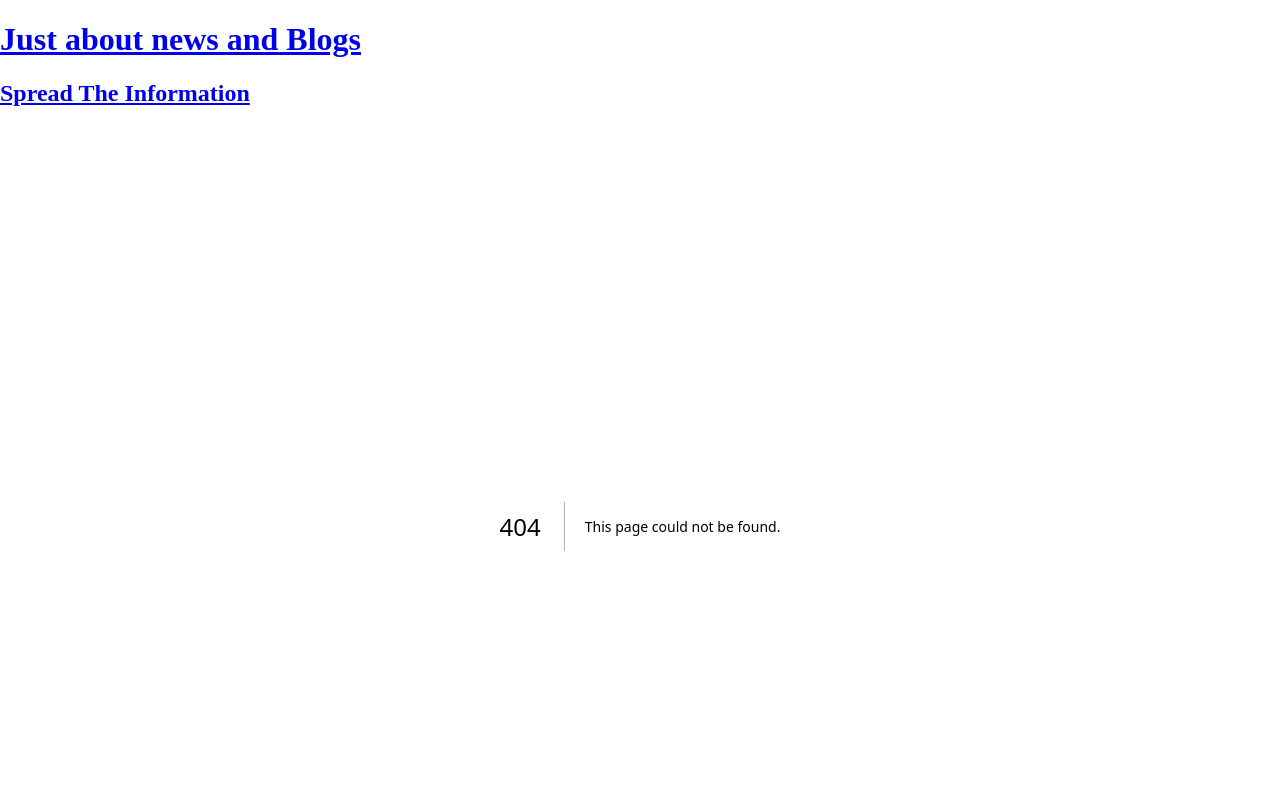
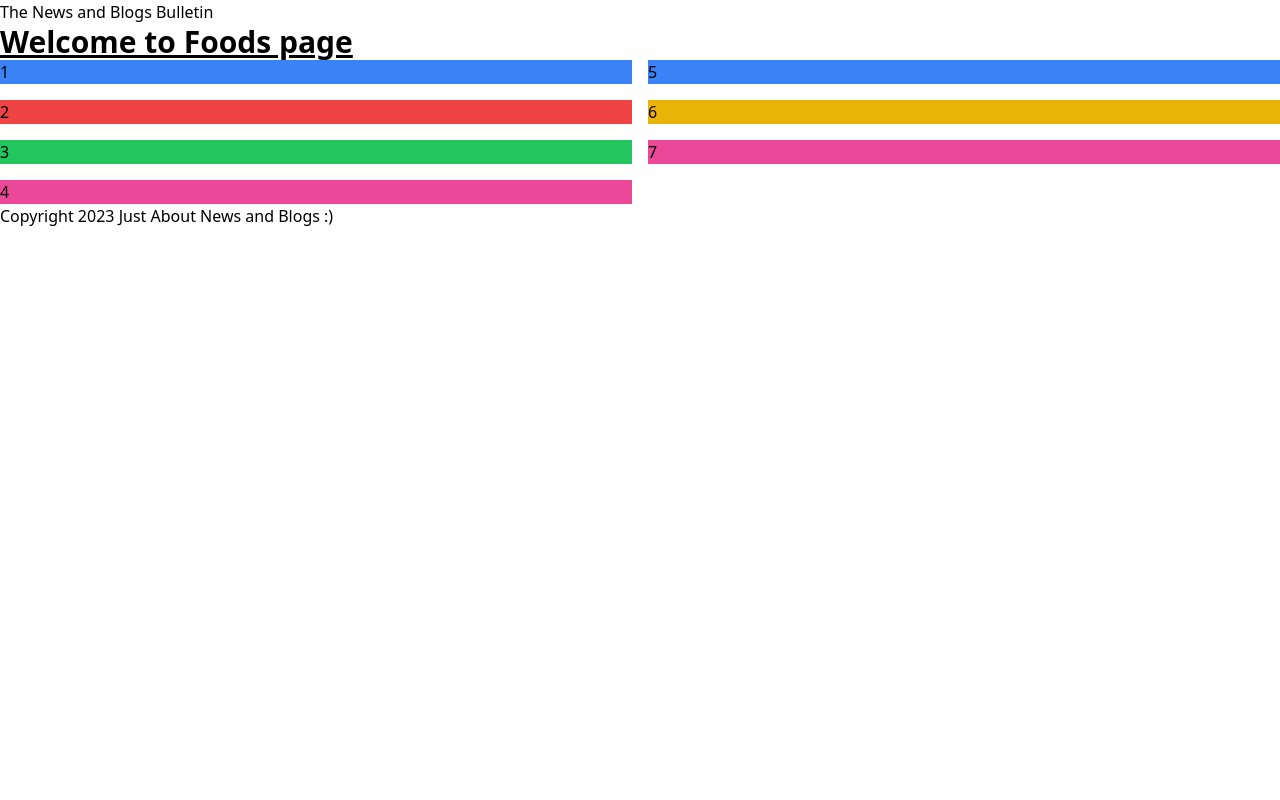
Before and after one commit to mdtauqeeralam21/The-News-Bulletin, a Next.js app: page /foods in a window 1280 px wide. Before the commit this address had no page. Shown: the top 800 px of the page. Built offline with nearby package versions, Linux system fonts and the light colour scheme.

Commit message:
added categories pages

```diff
--- a/components/Layout.js
+++ b/components/Layout.js
@@ -4,12 +4,7 @@ export default function Layout({ children }) {
   return (
     <div className="layout">
       <header>
-        <Link href="/">
-                <h1>
-              Just about news and Blogs
-            </h1>
-            <h2>Spread The Information</h2>
-            </Link>
+      <h1>The News and Blogs Bulletin</h1>
       </header>
 
       <div className="page-content">
--- a/next.config.js
+++ b/next.config.js
@@ -3,4 +3,5 @@ const nextConfig = {
   reactStrictMode: true,
 }
 
+
 module.exports = nextConfig
--- a/package.json
+++ b/package.json
@@ -12,5 +12,10 @@
     "next": "13.4.9",
     "react": "18.2.0",
     "react-dom": "18.2.0"
+  },
+  "devDependencies": {
+    "autoprefixer": "^10.4.14",
+    "postcss": "^8.4.25",
+    "tailwindcss": "^3.3.2"
   }
 }
--- /dev/null
+++ b/pages/entertainment/index.js
@@ -0,0 +1,8 @@
+export default function Entertainment(){
+
+    return(
+        <>
+        <h1>Welcome to Entertainment page</h1>
+        </>
+    )
+}
--- /dev/null
+++ b/pages/fashion/index.js
@@ -0,0 +1,8 @@
+export default function Fashion(){
+
+    return(
+        <>
+        <h1>Welcome to fashion page</h1>
+        </>
+    )
+}
--- /dev/null
+++ b/pages/foods/index.js
@@ -0,0 +1,20 @@
+export default function Foods(){
+
+    return(
+        <>
+        <h1 className="text-3xl font-bold underline">
+            Welcome to Foods page</h1>
+            <div className="grid grid-rows-4 grid-flow-col gap-4">
+                <div className="bg-blue-500">1</div>
+                <div className="bg-red-500">2</div>
+                <div className="bg-green-500 ">3</div>
+                <div className="bg-pink-500">4</div>
+                <div className="bg-blue-500">5</div>
+                <div className="bg-yellow-500">6</div>
+                <div className="bg-pink-500">7</div>
+
+            </div>
+
+        </>
+    )
+}
--- a/pages/index.js
+++ b/pages/index.js
@@ -1,7 +1,5 @@
-import Head from 'next/head'
-import Image from 'next/image'
 import { Inter } from 'next/font/google'
-import styles from '@/styles/Home.module.css'
+
 import NewsCard from '@/components/NewsCard'
 
 const inter = Inter({ subsets: ['latin'] })
@@ -9,7 +7,6 @@ const inter = Inter({ subsets: ['latin'] })
 export default function Home() {
   return (
     <>
-    <h1>Welcome to News and Blogs website</h1>
     <NewsCard />
           </>
   )
--- /dev/null
+++ b/pages/news/index.js
@@ -0,0 +1,8 @@
+export default function News(){
+
+    return(
+        <>
+        <h1>Welcome to News today</h1>
+        </>
+    )
+}
--- /dev/null
+++ b/pages/sports/index.js
@@ -0,0 +1,8 @@
+export default function Sports(){
+
+    return(
+        <>
+        <h1>Welcome to Sports page</h1>
+        </>
+    )
+}
--- /dev/null
+++ b/postcss.config.js
@@ -0,0 +1,6 @@
+module.exports = {
+  plugins: {
+    tailwindcss: {},
+    autoprefixer: {},
+  },
+}
--- a/styles/globals.css
+++ b/styles/globals.css
@@ -1,7 +1,11 @@
+@tailwind base;
+@tailwind components;
+@tailwind utilities;
+
 .container {
     display: grid;
     grid-template-rows: repeat(6,100px) ;
-    grid-template-columns: 2fr 2fr 1fr ;
+    grid-template-columns: 3fr 3fr 2fr ;
     gap: 10px;
     margin-bottom: 20px;
   }
--- /dev/null
+++ b/tailwind.config.js
@@ -0,0 +1,12 @@
+/** @type {import('tailwindcss').Config} */
+module.exports = {
+  content: [
+    "./app/**/*.{js,ts,jsx,tsx,mdx}",
+    "./pages/**/*.{js,ts,jsx,tsx,mdx}",
+    "./components/**/*.{js,ts,jsx,tsx,mdx}",
+  ],
+  theme: {
+    extend: {},
+  },
+  plugins: [],
+}
```
Also changed, not shown: 1 other file (tests, documents, lock files or other folders).
